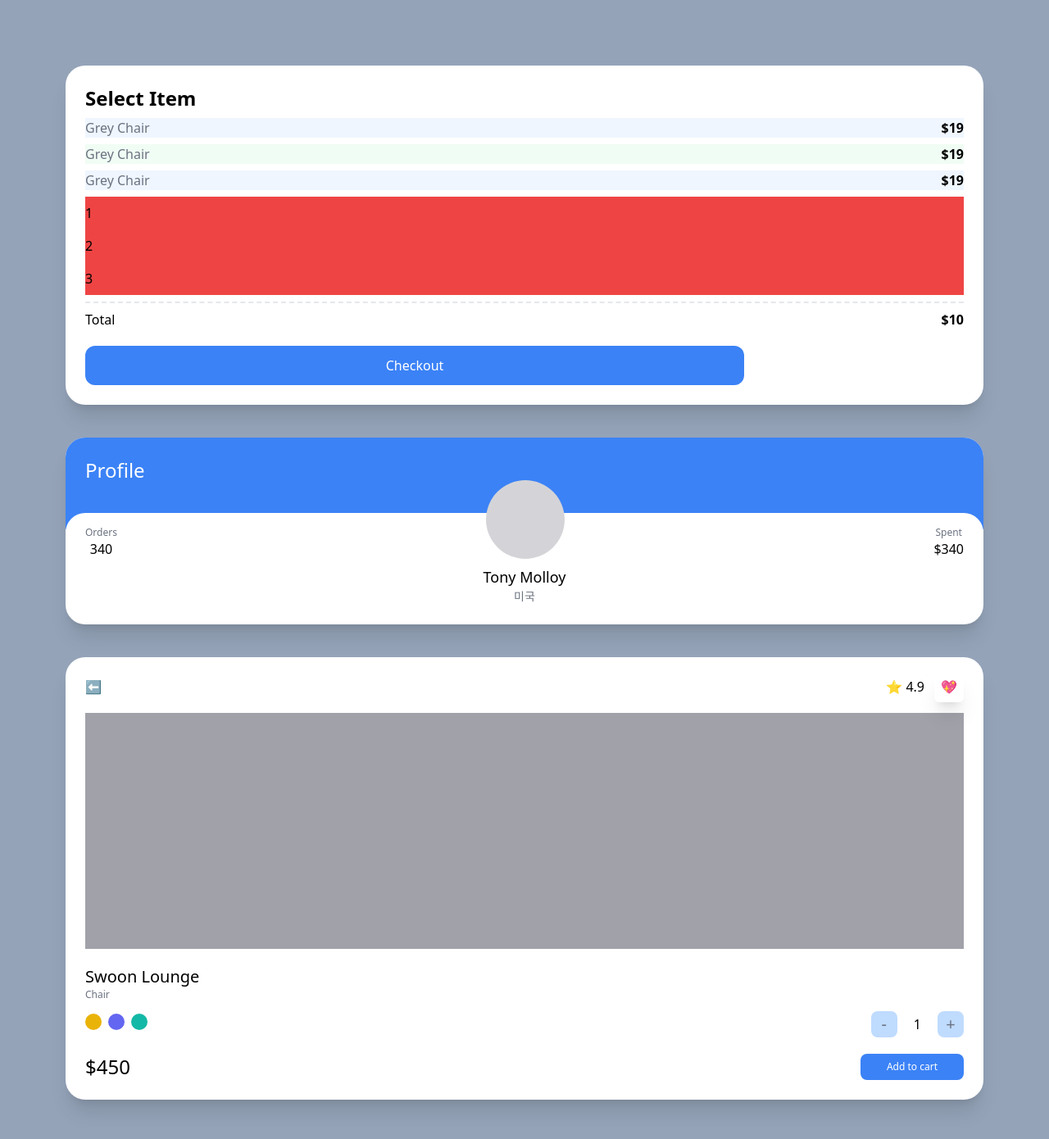
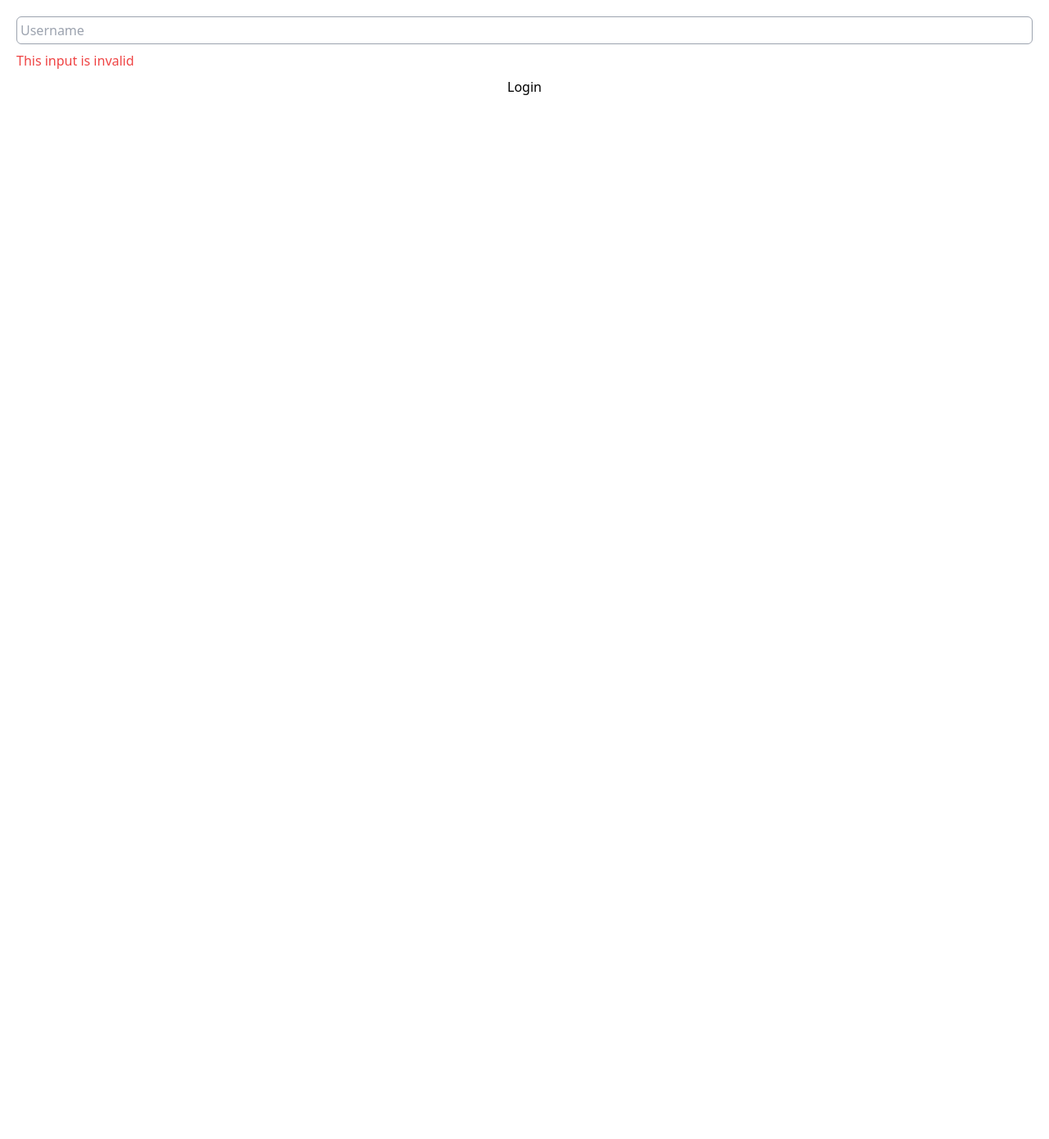
Before and after one commit to MeluvRose/clone-carrot, a Next.js app: page / in a window 1280 px wide. Shown: the top 1390 px of the page at 82% size. After the commit the page ends 800 px from the top, so only its background shows below. Built offline with nearby package versions, Linux system fonts and the light colour scheme.

Commit message:
4.7 Modifiers for Forms

```diff
--- a/pages/index.tsx
+++ b/pages/index.tsx
@@ -2,100 +2,24 @@ import { NextPage } from "next";
 
 const Home: NextPage = () => {
   return (
-    <div className="bg-slate-400 py-20 px-20 grid gap-10 min-h-screen">
-      <div className="bg-white p-6 rounded-3xl shadow-xl">
-        <span className="font-semibold text-2xl">Select Item</span>
-        <ul>
-          {[1, 2, 3].map((i) => (
-            <div
-              key={i}
-              className="flex justify-between my-2 odd:bg-blue-50 even:bg-green-50"
-            >
-              <span className="text-gray-500">Grey Chair</span>
-              <span className="font-semibold">$19</span>
-            </div>
-          ))}
-        </ul>
-        <ul>
-          {["1", "2", "3", ""].map((c, i) => (
-            <li className="bg-red-500 py-2 empty:hidden" key={i}>
-              {c}
-            </li>
-          ))}
-        </ul>
-        <div className="flex justify-between mt-2 pt-2 border-t-2 border-dashed">
-          <span>Total</span>
-          <span className="font-semibold">$10</span>
-        </div>
-        <button
-          className="mt-5 bg-blue-500 text-white p-3
-          text-center rounded-xl w-3/4 mx-auto
-          hover:bg-teal-500 hover:text-black
-          active:bg-yellow-500 focus:bg-red-500
-         "
-        >
-          Checkout
-        </button>
-      </div>
-      <div className="bg-white overflow-hidden rounded-3xl shadow-xl">
-        <div className="bg-blue-500 p-6 pb-14">
-          <span className="text-white text-2xl">Profile</span>
-        </div>
-        <div className="rounded-3xl p-6 bg-white relative -top-5">
-          <div className="flex relative -top-16 items-end justify-between">
-            <div className="flex flex-col items-center">
-              <span className="text-xs text-gray-500">Orders</span>
-              <span className="font-medium">340</span>
-            </div>
-            <div className="h-24 w-24 bg-zinc-300 rounded-full" />
-            <div className="flex flex-col items-center">
-              <span className="text-xs text-gray-500">Spent</span>
-              <span className="font-medium">$340</span>
-            </div>
-          </div>
-          <div className="relative  flex flex-col items-center -mt-14 -mb-5">
-            <span className="text-lg font-medium">Tony Molloy</span>
-            <span className="text-sm text-gray-500">미국</span>
-          </div>
-        </div>
-      </div>
-      <div className="bg-white p-6 rounded-3xl shadow-xl">
-        <div className="flex mb-5 justify-between items-center">
-          <span>⬅️</span>
-          <div className="space-x-3">
-            <span>⭐️ 4.9</span>
-            <span className="shadow-xl p-2 rounded-md">💖</span>
-          </div>
-        </div>
-        <div className="bg-zinc-400 h-72 mb-5" />
-        <div className="flex flex-col">
-          <span className="font-medium text-xl">Swoon Lounge</span>
-          <span className="text-xs text-gray-500">Chair</span>
-          <div className="mt-3 mb-5 flex justify-between items-center">
-            <div className="space-x-2">
-              <button className="w-5 h-5 rounded-full bg-yellow-500 focus:ring-2 ring-offset-2 ring-yellow-500 transition" />
-              <button className="w-5 h-5 rounded-full bg-indigo-500 focus:ring-2 ring-offset-2 ring-indigo-500 transition" />
-              <button className="w-5 h-5 rounded-full bg-teal-500 focus:ring-2 ring-offset-2 ring-teal-500 transition" />
-            </div>
-            <div className="flex items-center space-x-5">
-              <button className=" rounded-lg bg-blue-200 flex justify-center items-center aspect-square w-8 text-xl text-gray-500">
-                -
-              </button>
-              <span>1</span>
-              <button className=" rounded-lg bg-blue-200 flex justify-center items-center aspect-square w-8 text-xl text-gray-500">
-                +
-              </button>
-            </div>
-          </div>
-          <div className="flex justify-between items-center">
-            <span className="font-medium text-2xl">$450</span>
-            <button className="bg-blue-500 py-2 px-8 text-center text-xs text-white rounded-lg">
-              Add to cart
-            </button>
-          </div>
-        </div>
-      </div>
-    </div>
+    <form className="flex flex-col space-y-2  p-5 ">
+      <input
+        type="text"
+        required
+        placeholder="Username"
+        className="border p-1 peer border-gray-400 rounded-md "
+      />
+      <span className="hidden peer-invalid:block peer-invalid:text-red-500">
+        This input is invalid
+      </span>
+      <span className="hidden peer-valid:block peer-valid:text-teal-500">
+        Awesome username
+      </span>
+      <span className="hidden peer-hover:block peer-hover:text-amber-500">
+        Hello
+      </span>
+      <input type="submit" value="Login" className="bg-white" />
+    </form>
   );
 };
 
```
